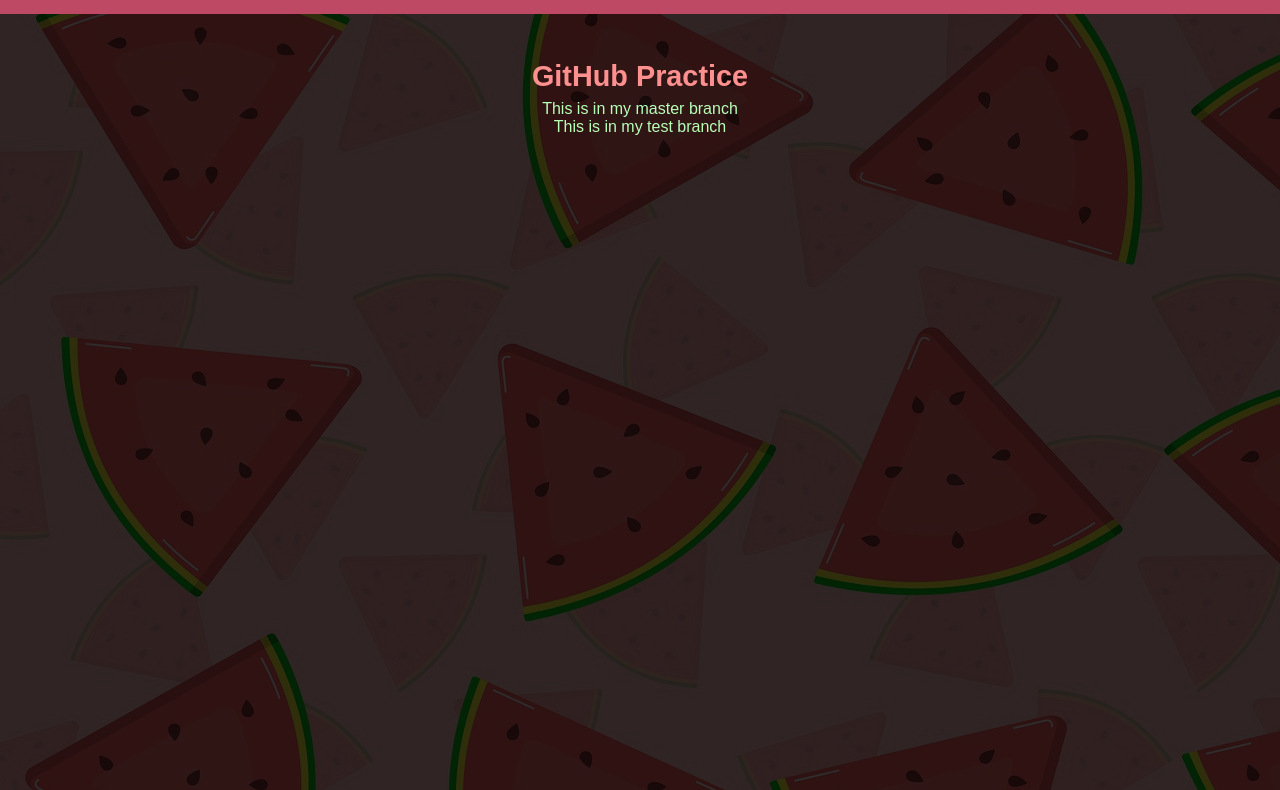
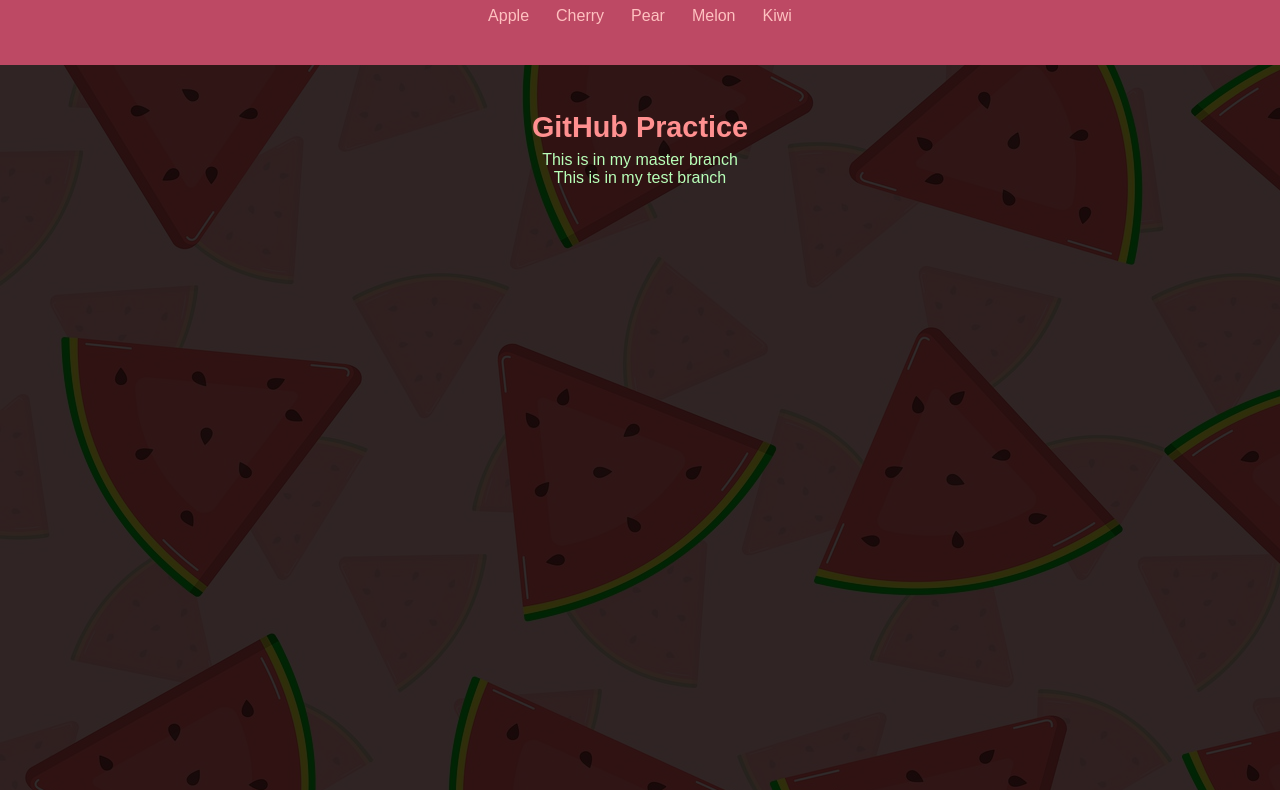
Before and after one commit to hopkinsarmell/m1-hw1-hopkins-armell, a plain HTML site: page index.html in a window 1280 px wide. Shown: the part 70-860 px from the top of the page. Drawn offline with Linux system fonts and the light colour scheme.

Commit message:
add index.html and css edits

```diff
--- a/css/main.css
+++ b/css/main.css
@@ -33,6 +33,7 @@ h1{
     color: #fdff98;
     font-size: 1.4rem;
     text-align: center;
+    margin-bottom: 10px;
 }
 
 h2 {
@@ -53,7 +54,7 @@ p {
 }
 
 nav {
-    display: none;
+    text-align: center;
 }
 
 nav ul li{
--- a/index.html
+++ b/index.html
@@ -15,10 +15,10 @@
         <h1>Module 1 – Assignment 1</h1>
         <nav>
             <ul>
-                <li>Apples</li>
-                <li>Oranges</li>
-                <li>Pears</li>
-                <li>Bananas</li>
+                <li>Apple</li>
+                <li>Cherry</li>
+                <li>Pear</li>
+                <li>Melon</li>
                 <li>Kiwi</li>
             </ul>
         </nav>
```
